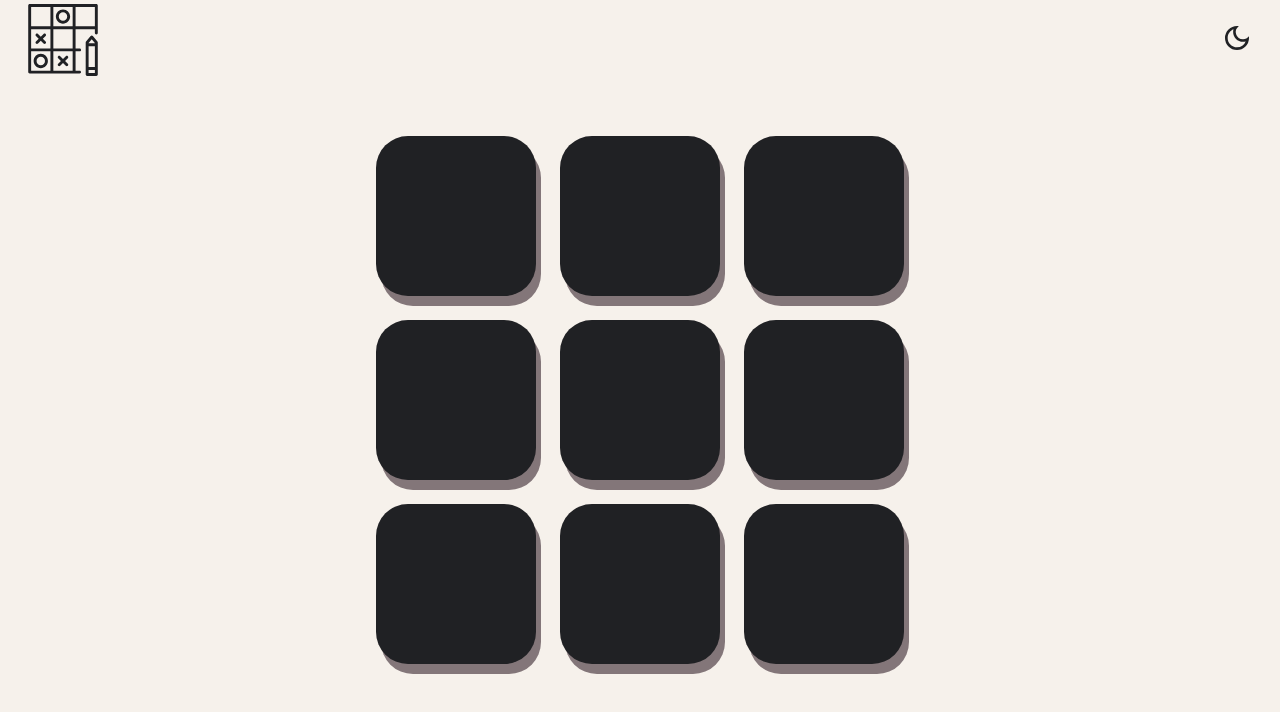
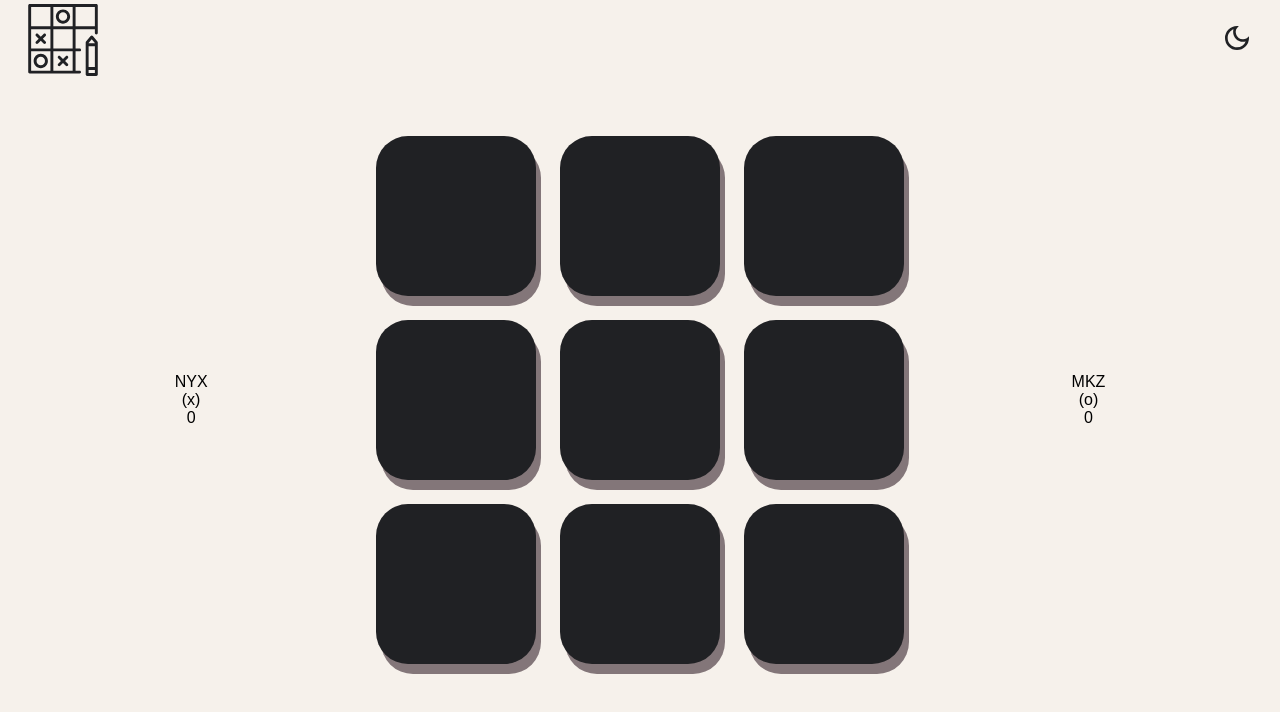
Before and after one commit to Nikhiel-M/Zaio-Tic-Tac-Toe, a React (Create React App) app: page /game-on in a window 1280 px wide. Shown: the top 712 px of the page. Built offline with nearby package versions, Linux system fonts and the light colour scheme; a web font is replaced by a local one.

Commit message:
added palyer component & fixed bug in GameCell

```diff
--- a/src/components/GameCell/GameCell.jsx
+++ b/src/components/GameCell/GameCell.jsx
@@ -6,14 +6,21 @@ import { RxCross1 } from "react-icons/rx";
 import { RiCircleLine } from "react-icons/ri";
 import { ModalContext } from "../../contexts/ModalContext";
 import RoundOverModal from "../Modal/RoundOverModal/RoundOverModal";
+import { checkForWinner } from "../../utils/GameUtils";
 
 const GameCell = ({ cellItem, index }) => {
-  const { updateBoard, game } = useContext(GameContext);
+  const { updateBoard, game, roundComplete } = useContext(GameContext);
   const { handleModal } = useContext(ModalContext);
 
   const cellClickHandler = () => {
-    updateBoard(index, () => handleModal(<RoundOverModal />));
-  };
+    updateBoard(index);
+    const result = checkForWinner(game.board)
+    if(result){
+      roundComplete()
+      handleModal(<RoundOverModal />)
+    // updateBoard(index, () => handleModal(<RoundOverModal />));
+  }
+};
 
   if (cellItem === "x") {
     return (
--- a/src/components/Modal/RoundOverModal/RoundOverModal.jsx
+++ b/src/components/Modal/RoundOverModal/RoundOverModal.jsx
@@ -6,18 +6,18 @@ import { GameContext } from "../../../contexts/GameContext";
 import { ModalContext }from "../../../contexts/ModalContext"
 
 const RoundOverModal = () => {
-  const { resetBoard } = useContext(GameContext)
+  const { resetBoard, game } = useContext(GameContext)
   const {handleModal } = useContext(ModalContext);
   return (
     <>
       <ModalHeader>
         {" "}
-        <Title primary >NYX wins this round</Title>
+        <Title $primary >{game.player1.choice === game.turn ? game.player1.name : game.player2.name} wins this round</Title>
       </ModalHeader>
       <ModalBody>
-        <Subtitle primary >NYX won this round! Choices will now be switched</Subtitle>
-        <Subtitle primary >NYX: 1</Subtitle>
-        <Subtitle primary >MKZ: 1</Subtitle>
+        <Subtitle $primary >Choices will now be switched</Subtitle>
+        <Subtitle $primary >{game.player1.name}: {game.player1.score} </Subtitle>
+        <Subtitle $primary >{game.player2.name}: {game.player2.score} </Subtitle>
       </ModalBody>
       <ModalFooter>
         <ButtonWrapper
--- /dev/null
+++ b/src/components/Player/Player.jsx
@@ -0,0 +1,13 @@
+import React from 'react'
+import { PlayerWrapper } from './Player.styled'
+
+const Player = ({player}) => {
+  return (
+    <PlayerWrapper>
+    <div>{player.name} ({player.choice}) </div>
+    <div>{player.score}</div>
+  </PlayerWrapper>
+  )
+}
+
+export default Player
--- /dev/null
+++ b/src/components/Player/Player.styled.js
@@ -0,0 +1,8 @@
+import styled from "styled-components";
+
+export const PlayerWrapper = styled.div`
+display: flex;
+flex-direction: column;
+align-items: center;
+margin: 10rem;
+`
--- a/src/contexts/GameContext.js
+++ b/src/contexts/GameContext.js
@@ -1,5 +1,5 @@
 import { createContext, useState } from "react";
-import { checkForWinner } from "../utils/GameUtils";
+// import { checkForWinner } from "../utils/GameUtils";
 
 export const GameContext = createContext({});
 
@@ -12,25 +12,15 @@ export const GameContextProvider = (props) => {
     winner: null,
   });
 
-  const updateBoard = (index, handleModal) => {
-    let updatedBoard = [...game.board];
+  const updateBoard = (index) => {
+    let updatedBoard = game.board;
     updatedBoard[index] = game.turn;
-    const winner = checkForWinner(updatedBoard);
-    if (winner) {
-      setGame({
-        ...game,
-        board: updatedBoard,
-        turn: game.turn === "x" ? "o" : "x",
-      });
-      if (handleModal) handleModal();
-    } else {
-      setGame({
-        ...game,
-        board: updatedBoard,
-        turn: game.turn === "x" ? "o" : "x",
-      });
-    }
-  };
+    setGame({
+      ...game,
+      board: updatedBoard,
+      turn: game.turn === "x" ? "o": "x"
+    })
+  }
 
   const resetBoard = () => {
     setGame({
@@ -39,9 +29,53 @@ export const GameContextProvider = (props) => {
     });
   };
 
+    const roundComplete = () => {
+    if(game.turn === game.player1.choice){
+      console.log("player1 wins")
+      setGame({
+        ...game,
+        player1:{
+          ...game.player1,
+          score: game.player1.score + 1
+        }
+      })
+    }else if(game.turn === game.player2.choice){
+      console.log("player2 wins")
+            setGame({
+        ...game,
+        player2:{
+          ...game.player2,
+          score: game.player2.score + 1
+        }
+      })
+    }else{
+      console.log("Draw")
+    }
+  };
+
   return (
-    <GameContext.Provider value={{ game, updateBoard, resetBoard }}>
+    <GameContext.Provider value={{ game, updateBoard, resetBoard, roundComplete }}>
       {props.children}
     </GameContext.Provider>
   );
 };
+
+  // const updateBoard = (index, handleModal) => {
+  //   let updatedBoard = [...game.board];
+  //   updatedBoard[index] = game.turn;
+  //   const winner = checkForWinner(updatedBoard);
+  //   if (winner) {
+  //     setGame({
+  //       ...game,
+  //       board: updatedBoard,
+  //       turn: game.turn === "x" ? "o" : "x",
+  //     });
+  //     if (handleModal) handleModal();
+  //   } else {
+  //     setGame({
+  //       ...game,
+  //       board: updatedBoard,
+  //       turn: game.turn === "x" ? "o" : "x",
+  //     });
+  //   }
+  // };
--- a/src/pages/Game/Game.jsx
+++ b/src/pages/Game/Game.jsx
@@ -3,14 +3,17 @@ import {Container} from '../../styles/General.styled'
 import {GameBoardStyle} from './Game.styled'
 import GameCell from '../../components/GameCell/GameCell'
 import { GameContext } from '../../contexts/GameContext'
+import Player from '../../components/Player/Player'
 
 const Game = () => {
   const {game} = useContext(GameContext)
   return (
-    <Container>
+    <Container >
+      <Player player={game.player1} />
       <GameBoardStyle>
         { game.board.map((item, index) => (<GameCell key={index} cellItem={item}  index={index}/>)) }
       </GameBoardStyle>
+      <Player player={game.player2} />
     </Container>
   )
 }
--- a/src/pages/Home/Home.jsx
+++ b/src/pages/Home/Home.jsx
@@ -7,7 +7,7 @@ import { useNavigate } from "react-router-dom";
 function Home() {
   const navigate = useNavigate();
   return (
-    <Container>
+    <Container $columnBased>
       <Title >Tic Tac Toe</Title>
       <Subtitle> Play with your friends, higher score wins!</Subtitle>
       <Button onClick={() => navigate("/game-on")} >Play Now</Button>
--- a/src/styles/General.styled.js
+++ b/src/styles/General.styled.js
@@ -5,7 +5,7 @@ import styled from "styled-components";
  display: flex;
  justify-content: center;
  align-items: center;
- flex-direction: column;
+ flex-direction: ${(props) => props.$columnBased ? "column" : "row"};
   height: 80vh;
   width: 100vw;
   background-color: ${(props) => props.theme.colors.primary};
@@ -15,13 +15,13 @@ import styled from "styled-components";
 
 
 export const Title =  styled.h1`
-color: ${(props) => props.primary ? props.theme.colors.primary : props.theme.colors.text};
+color: ${(props) => props.$primary ? props.theme.colors.primary : props.theme.colors.text};
 font-family: 'Mogra', system-ui;
 font-size: 3rem;
 background-color: transparent;
 `
 export const Subtitle = styled.h2`
-color: ${(props) => props.primary ? props.theme.colors.primary :  props.theme.colors.text};
+color: ${(props) => props.$primary ? props.theme.colors.primary :  props.theme.colors.text};
 font-family: 'popins', sans-serif;
 font-size: 2rem;
 background-color: transparent;
```
Also changed, not shown: src/pages/Home/Home.styled.js (added).
